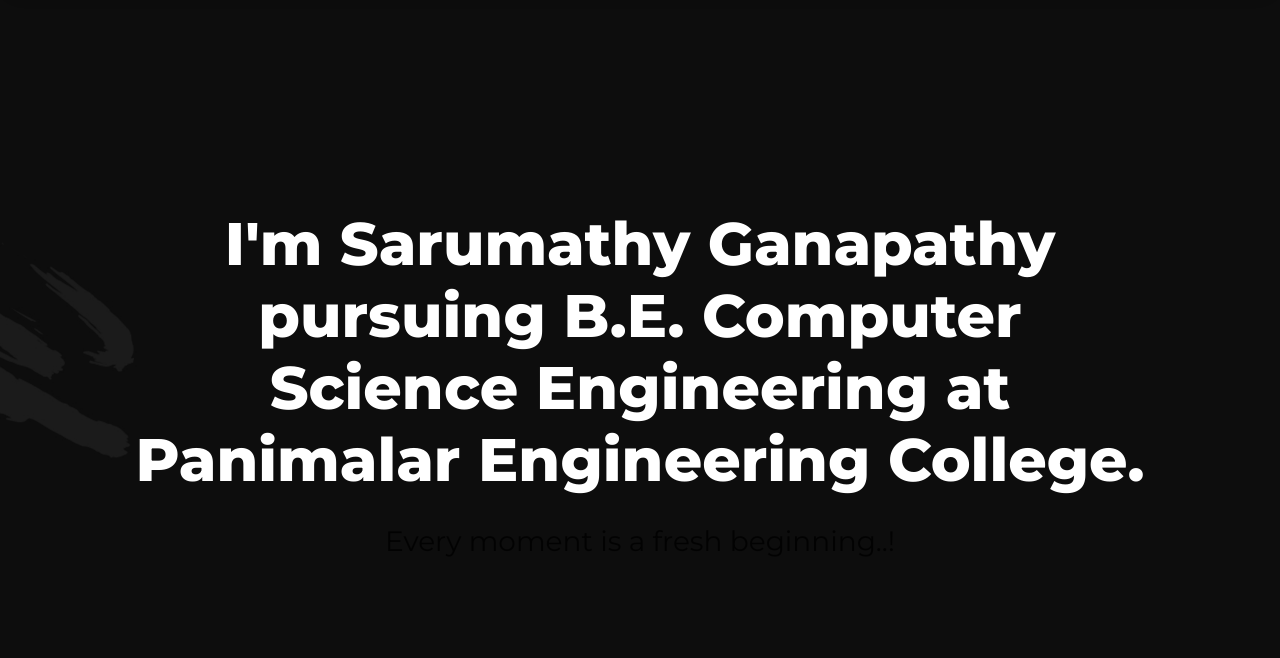
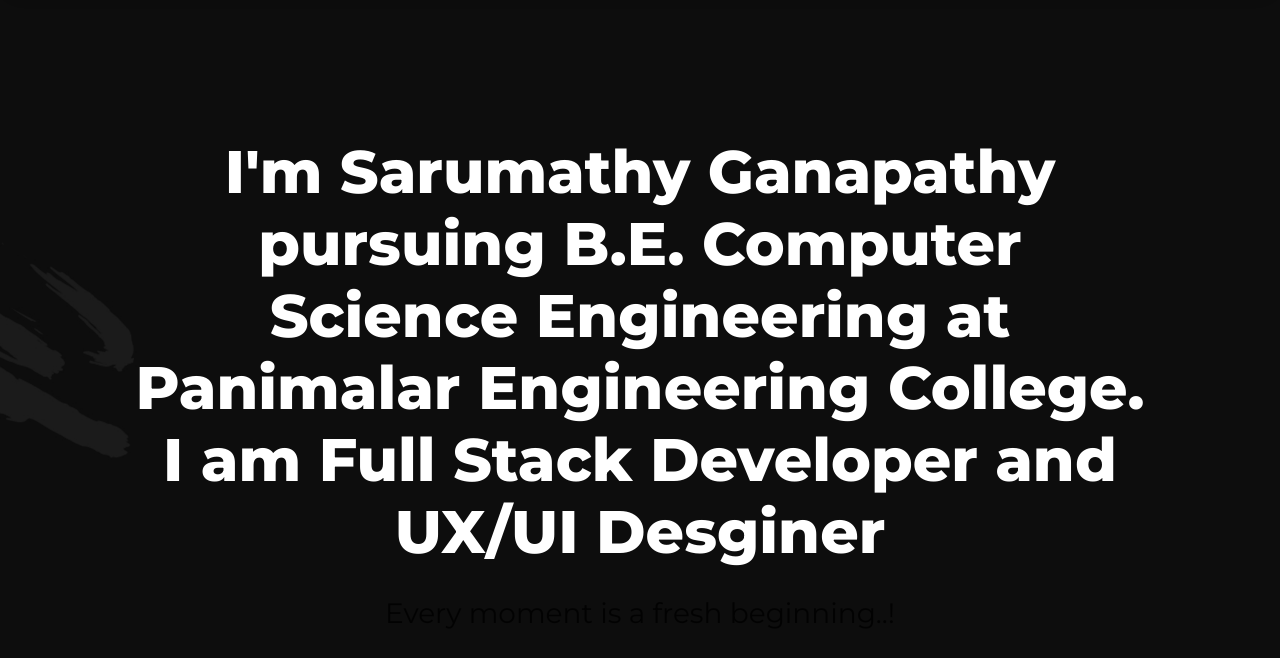
Before and after one commit to mathysaru/mathysaru.github.io, a plain HTML site: page index.html in a window 1280 px wide. Shown: the part 142-800 px from the top of the page. Drawn offline with Linux system fonts and the light colour scheme; some packages are replaced by stand-ins of ours; no server answers; files whose address does not match are found by name.

Commit message:
updating

```diff
--- a/index.html
+++ b/index.html
@@ -1,7 +1,7 @@
 <!DOCTYPE html>
 <html lang="en">
   <head>
-    <title>Mathysaru</title>
+    <title>Mathy</title>
     <meta charset="utf-8">
     <meta name="viewport" content="width=device-width, initial-scale=1, shrink-to-fit=no">
 
@@ -63,7 +63,7 @@
       <div class="container">
         <div class="row no-gutters slider-text js-fullheight align-items-center justify-content-center" data-scrollax-parent="true">
           <div class="col-md-11 ftco-animate text-center">
-          	<h1 class="mb-4">I'm Sarumathy Ganapathy pursuing B.E. Computer Science Engineering at Panimalar Engineering College.</h1>
+          	<h1 class="mb-4">I'm Sarumathy Ganapathy pursuing B.E. Computer Science Engineering at Panimalar Engineering College.  I am Full Stack Developer and UX/UI Desginer</h1>
             <h3 class="mb-4">Every moment is a fresh beginning..!</h3>
         </div>
       </div>
```
